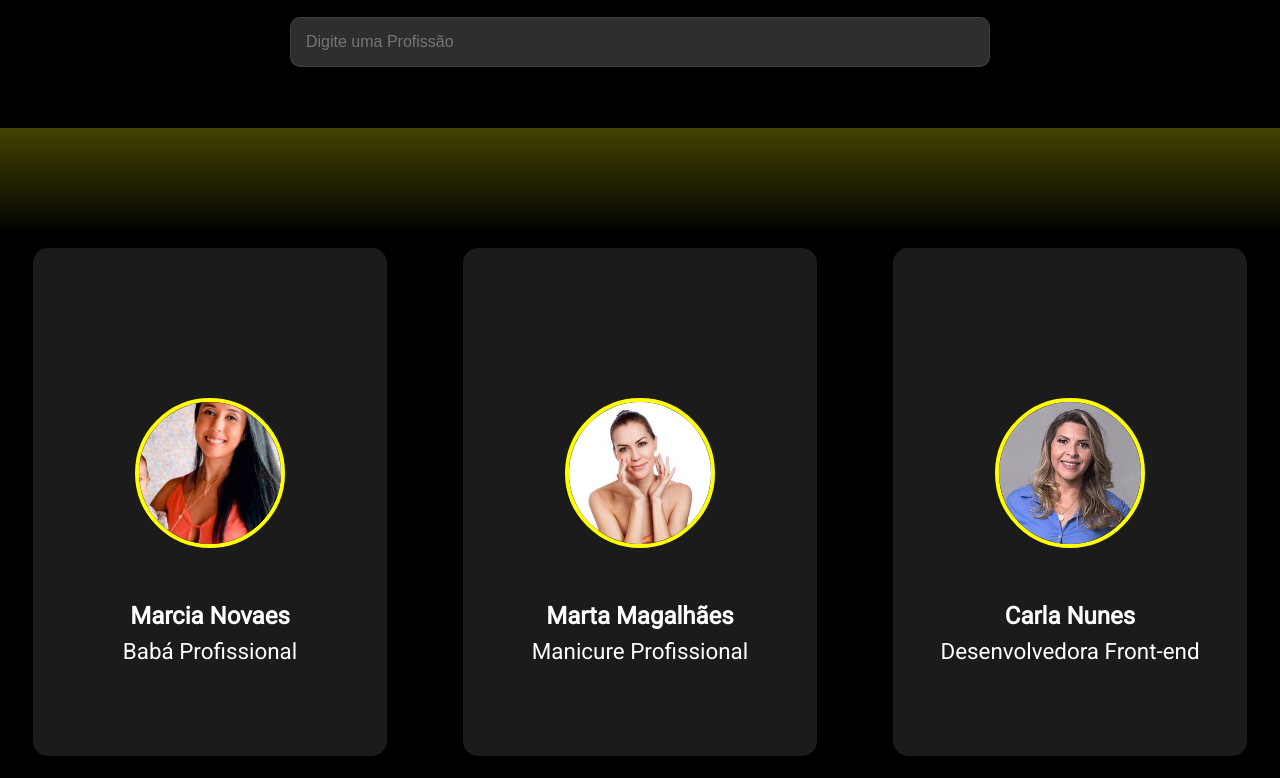
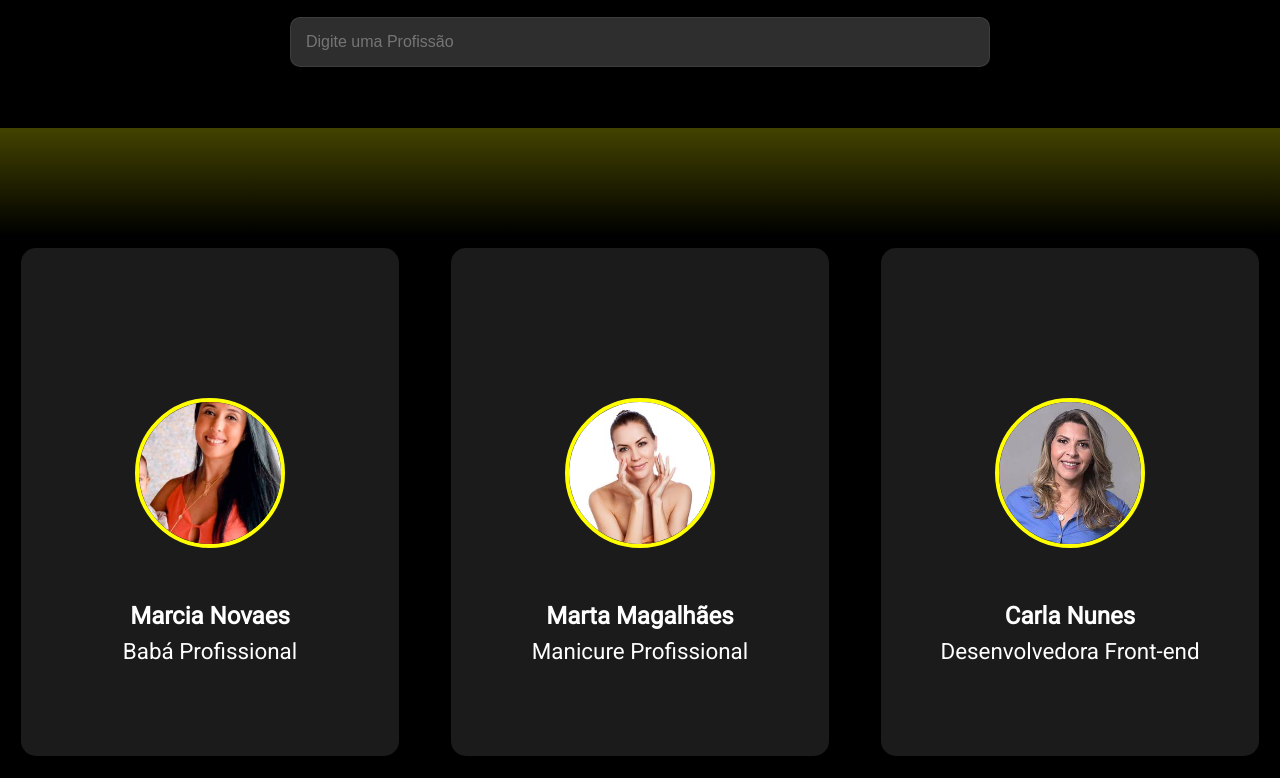
Before and after one commit to frederico-nakajima/PROJETO-PROFISSOES, a plain HTML site: page index.html in a window 1280 px wide. Shown: the part 172-950 px from the top of the page. Drawn offline with nearby package versions, Linux system fonts and the light colour scheme.

Commit message:
ajuste na responsividade

```diff
--- a/style.css
+++ b/style.css
@@ -118,18 +118,14 @@ section{
     margin-top: 100px;
 
 }
-div.card{
-    width: 320px;
-    height: 498px;
 
-}
 div.card:hover{
     background-color: rgba(128, 128, 128, 0.259);
 
 }
 div.card{
     justify-self: center;
-    width: 354px;
+    width: 90%;
     height: 508px;
     background-color: rgba(128, 128, 128, 0.208);
     border-radius: 15px;
```
